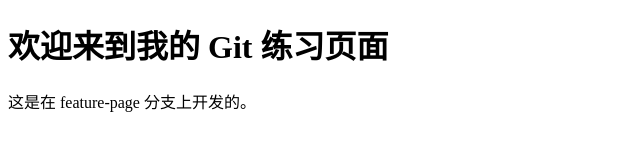
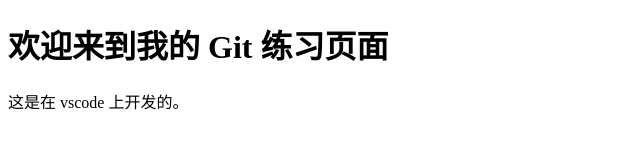
Before and after one commit to bba70/demo-git, a plain HTML site: page index.html in a window 1280 px wide. Shown: the whole page, without its empty margins (0-640 px from the left). Drawn offline with Linux system fonts and the light colour scheme.

Commit message:
模拟本地冲突

```diff
--- a/index.html
+++ b/index.html
@@ -2,6 +2,6 @@
 <html>
 <body>
     <h1>欢迎来到我的 Git 练习页面</h1>
-    <p>这是在 feature-page 分支上开发的。</p>
+    <p>这是在 vscode 上开发的。</p>
 </body>
 </html>
```
